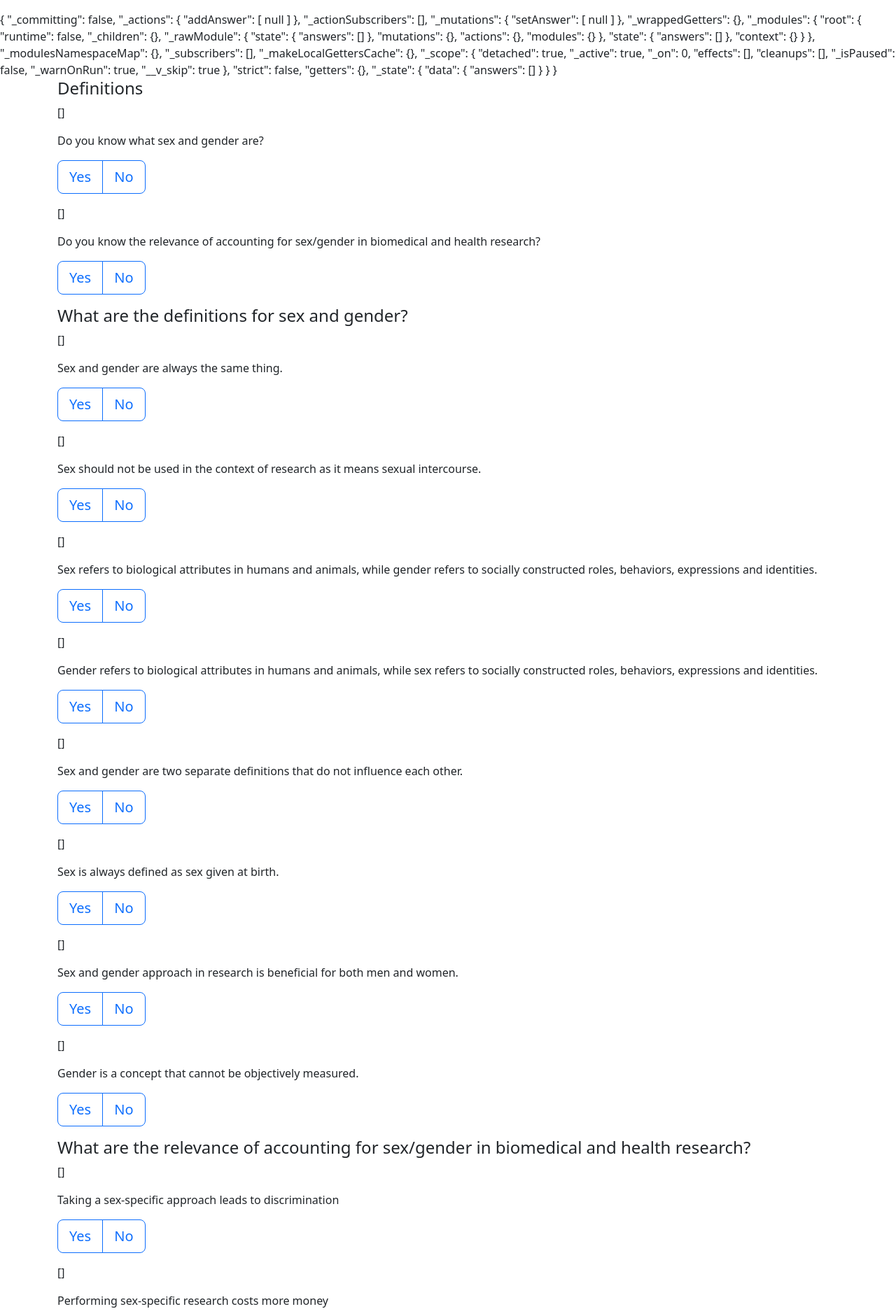
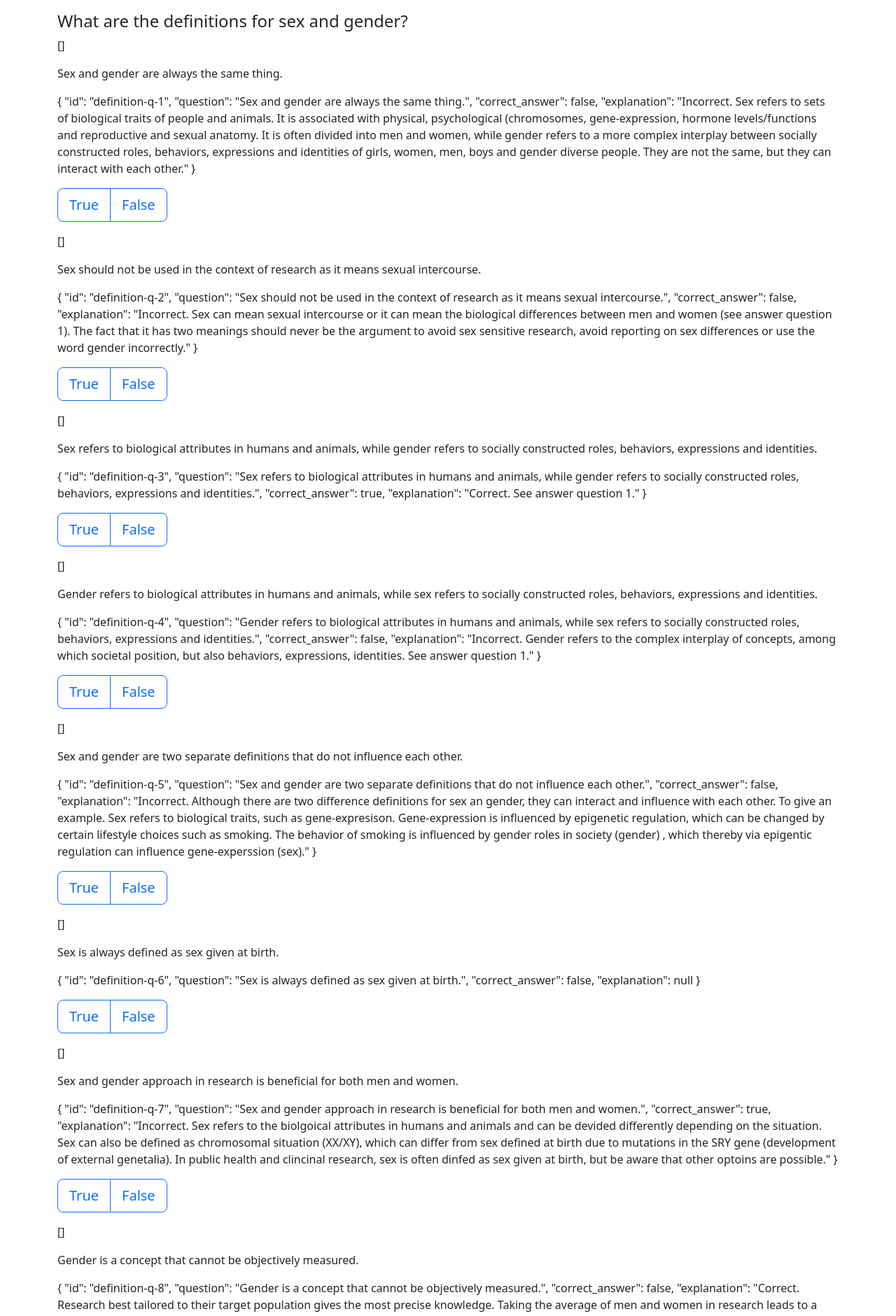
Before and after one commit to genderful-research/genderful_research_world, a Vue app: page /quiz in a window 1280 px wide. Shown: the part 189-2070 px from the top of the page at 70% size. Built offline with nearby package versions, Linux system fonts and the light colour scheme.

Commit message:
Update quiz to include answers

```diff
--- a/src/assets/quiz.yml
+++ b/src/assets/quiz.yml
@@ -1,45 +1,74 @@
-general:
-  title: Definitions
-  questions:
-    - question: Do you know what sex and gender are?
-    - question: Do you know the relevance of accounting for sex/gender in biomedical and health research?
 definitions:
   title: What are the definitions for sex and gender?
   questions:
-    - question: Sex and gender are always the same thing.
-      answer: false
-    - question: Sex should not be used in the context of research as it means sexual intercourse.
-      answer: false
-    - question: Sex refers to biological attributes in humans and animals, while gender refers to socially constructed roles, behaviors, expressions and identities.
-      answer: true
-    - question: Gender refers to biological attributes in humans and animals, while sex refers to socially constructed roles, behaviors, expressions and identities.
-      answer: false
-    - question: Sex and gender are two separate definitions that do not influence each other.
-      answer: false
-    - question: Sex is always defined as sex given at birth.
-      answer: false
-    - question: Sex and gender approach in research is beneficial for both men and women.
-      answer: true
-    - question: Gender is a concept that cannot be objectively measured.
-      answer: false
+    - id: "definition-q-1"
+      question: Sex and gender are always the same thing.
+      correct_answer: false
+      explanation: Incorrect. Sex refers to sets of biological traits of people and animals. It is associated with physical, psychological (chromosomes, gene-expression, hormone levels/functions and reproductive and sexual anatomy. It is often divided into men and women, while gender refers to a more complex interplay between socially constructed roles, behaviors, expressions and identities of girls, women, men, boys and gender diverse people. They are not the same, but they can interact with each other.
+    - id: "definition-q-2"
+      question: Sex should not be used in the context of research as it means sexual intercourse.
+      correct_answer: false
+      explanation: Incorrect. Sex can mean sexual intercourse or it can mean the biological differences between men and women (see answer question 1). The fact that it has two meanings should never be the argument to avoid sex sensitive research, avoid reporting on sex differences or use the word gender incorrectly.
+    - id: "definition-q-3"
+      question: Sex refers to biological attributes in humans and animals, while gender refers to socially constructed roles, behaviors, expressions and identities.
+      correct_answer: true
+      explanation: Correct. See answer question 1.
+    - id: "definition-q-4"
+      question: Gender refers to biological attributes in humans and animals, while sex refers to socially constructed roles, behaviors, expressions and identities.
+      correct_answer: false
+      explanation: Incorrect. Gender refers to the complex interplay of concepts, among which societal position, but also behaviors, expressions, identities. See answer question 1.
+    - id: "definition-q-5"
+      question: Sex and gender are two separate definitions that do not influence each other.
+      correct_answer: false
+      explanation: Incorrect. Although there are two difference definitions for sex an gender, they can interact and influence with each other. To give an example. Sex refers to biological traits, such as gene-expresison. Gene-expression is influenced by epigenetic regulation, which can be changed by certain lifestyle choices such as smoking. The behavior of smoking is influenced by gender roles in society (gender) , which thereby via epigentic regulation can influence gene-experssion (sex).
+    - id: "definition-q-6"
+      question: Sex is always defined as sex given at birth.
+      correct_answer: false
+      explanation:
+    - id: "definition-q-7"
+      question: Sex and gender approach in research is beneficial for both men and women.
+      correct_answer: true
+      explanation: Incorrect. Sex refers to the biolgoical attributes in humans and animals and can be devided differently depending on the situation. Sex can also be defined as chromosomal situation (XX/XY), which can differ from sex defined at birth due to mutations in the SRY gene (development of external genetalia). In public health and clincinal research, sex is often dinfed as sex given at birth, but be aware that other optoins are possible.
+    - id: "definition-q-8"
+      question: Gender is a concept that cannot be objectively measured.
+      correct_answer: false
+      explanation: Correct. Research best tailored to their target population gives the most precise knowledge. Taking the average of men and women in research leads to a less correct estimate for both men and women.
 relevance:
   title: What are the relevance of accounting for sex/gender in biomedical and health research?
   questions:
-    - question: Taking a sex-specific approach leads to discrimination
-      answer: false
-    - question: Performing sex-specific research costs more money
-      answer: false
-    - question: Gender concept as in humans do not apply directly to animals
-      answer: true
-    - question: Female inclusion in animal experiments increase variability
-      answer: false
-    - question: Sex awareness is unimportant to in vitro studies
-      answer: false
-    - question: Excluding women from clinical studies is always necessary to protect their fertility
-      answer: false
-    - question: Reporting sex differences should only be mentioned when significant
-      answer: false
-    - question: Patient gender influences the treatment efficiency
-      answer: true
-    - question: Healthcare professional gender does not influence patient care
-      answer: false
+    - id: "relevance-q-1"
+      question: Taking a sex-specific approach leads to discrimination
+      correct_answer: false
+      explanation: Incorrect. By accounting for sex in biomedical and health research, scientists are contributing for a more equal/balanced healthcare, also improving the rigor, reproducibilty and generalization of science. Due to equity based health care (recognizing that not everybody benefits from the same care) we will avoid discrimination.
+    - id: "relevance-q-2"
+      question: Performing sex-specific research costs more money
+      correct_answer: false
+      explanation: Incorrect. In the short term, it may seems more costly and it can be, however, not accounting for sex differences along the different research phases will lead to a failure in efficacy of treatment/healthcare in the long term, which costs more money. To illustrate, performing sex-specific analysis on the side effects of the covid vaccination during the trails could have avoided the suprise of side effects among women compared to men. The latter cost much more money.
+    - id: "relevance-q-3"
+      question: Gender concept as in humans do not apply directly to animals
+      correct_answer: true
+      explanation: Correct. Gender is defined as socially constructed roles, behaviours, expressions and identities from girls, women, boys, men and gender-diverse people. This definition does not directly apply to animals since they do not have such a societal environment as humans do.
+    - id: "relevance-q-4"
+      question: Female inclusion in animal experiments increase variability
+      correct_answer: false
+      explanation: Incorrect. That was a misconception common across the scientific community, which was based on the sex hormone fluctuation (Prendergast, Onishi et al. 2014, Becker, Prendergast et al. 2016, Beery 2018). It turns out males tend to have higher variation, which can be linked to external stressors related to the expression of dominance and power dynamics inherent to males.
+    - id: "relevance-q-5"
+      question: Sex awareness is unimportant to in vitro studies
+      correct_answer: false
+      explanation: Incorrect. Depending on what cell types used for in vitro studies (primary cells, cell lines), different details might need to be taken in consideration. Until now, there has been an overlook on the sex of cells being used. Resources on Analyzing Sex in Tissues and Cells can be found here (link to http://genderedinnovations.stanford.edu/methods/tissues.html - also in the google sheet).
+    - id: "relevance-q-6"
+      question: Excluding women from clinical studies is always necessary to protect their fertility
+      correct_answer: false
+      explanation: Incorrect. This was a common understanding for clinical studies in the past decades. However, by excluding women from clinical studies there is an increased risk on fertility since these side effects will not be discovered during clinical trials before going to the market.
+    - id: "relevance-q-7"
+      question: Reporting sex differences should only be mentioned when significant
+      correct_answer: false
+      explanation: Incorrect. Mentioning that no sex differences were observed is also relevant, as it will prevent future studies to investigate these sex differences.
+    - id: "relevance-q-8"
+      question: Patient gender influences the treatment efficiency
+      correct_answer: true
+      explanation: Correct. The patient's gender influences treatment adherence and side effects due to motivational and stress differences.
+    - id: "relevance-q-9"
+      question: Healthcare professional gender does not influence patient care
+      correct_answer: false
+      explanation: Incorrect. The gender of the healthcare profession can have a great influence on patient care in multiple dimensions, among which how the patient perceives care, the type of complaints shared with professionals (graph) and even delay visit to the doctor because he/she is of other sex.
--- a/src/components/Question.vue
+++ b/src/components/Question.vue
@@ -10,8 +10,8 @@ const store = useStore()
 const answers = computed(() => store.state.answers)
 const storeAnswer = (item) => store.dispatch('addAnswer', item)
 const yesno = [
-    {text: 'Yes', value: 'yes'},
-    {text: 'No', value: 'no'},
+    {text: 'True', value: 'true'},
+    {text: 'False', value: 'false'},
 ]
 </script>
 
@@ -19,6 +19,7 @@ const yesno = [
 <p>{{ answers }}</p>
 
     <p>{{ item.question }}</p>
+    <p>{{ item }}</p>
     <b-button-group>
         <b-button
             v-for="answer in yesno"
--- a/src/components/Quiz.vue
+++ b/src/components/Quiz.vue
@@ -12,13 +12,13 @@ import Question from './Question.vue';
 </script>
 
 <template>
-{{ this.$store }}
   <div class="container">
     <div class="row">
       <div class="col">
           <div v-for="section in quiz" :key="section.title">
               <h4>{{ section.title }}</h4>
               <p v-for="item in section.questions" :key="item.question">
+                {{ item.answer }}
                   <Question :item="item"/>
               </p>
           </div>
```
